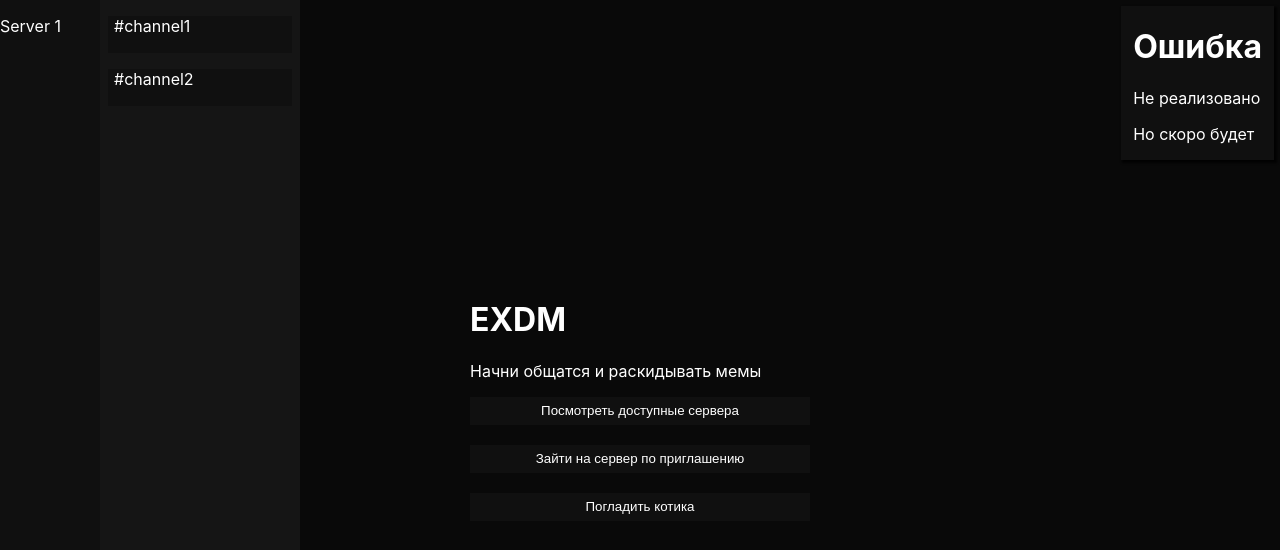
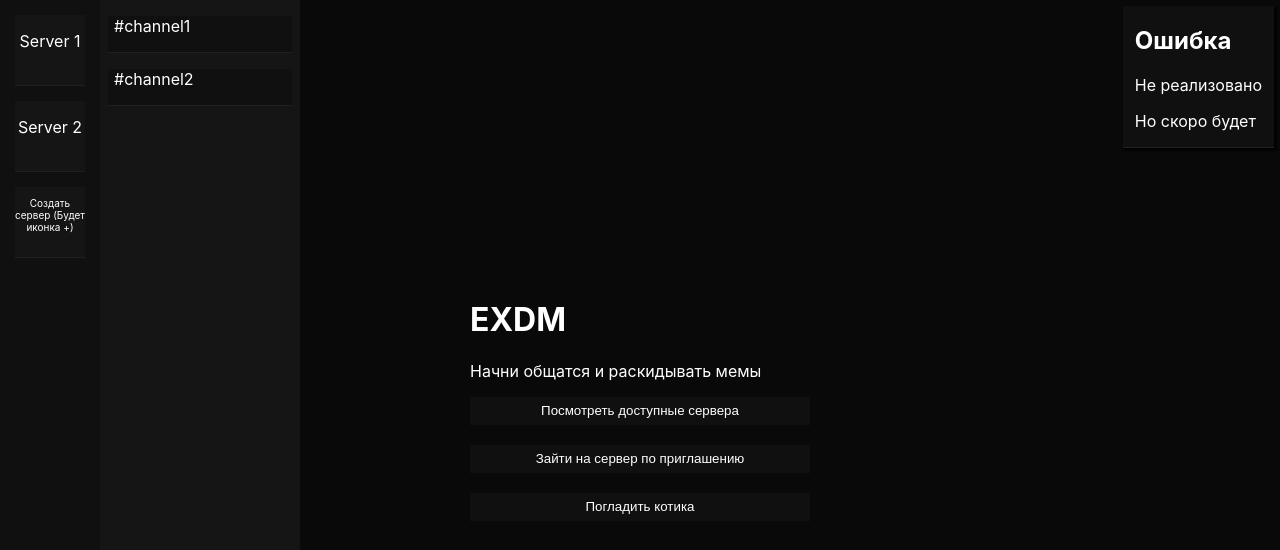
Before and after one commit to EXDMessenger-EXDM/EXDM-v2-src, a plain HTML site: page static/app.html in a window 1280 px wide. Both pictures are taken after a click on the button "Посмотреть доступные сервера". Drawn offline with Linux system fonts and the light colour scheme.

Commit message:
some new things

```diff
--- a/static/app.html
+++ b/static/app.html
@@ -4,13 +4,19 @@
     <meta charset="UTF-8">
     <meta http-equiv="X-UA-Compatible" content="IE=edge">
     <meta name="viewport" content="width=device-width, initial-scale=1.0">
-    <link rel="stylesheet" href="/css/app.css">
+    <link rel="stylesheet" href="./css/app.css">
     <title>EXDM</title>
 </head>
 <body>
     <div id="guilds">
       <div class="guild" id="some-guild-id-1">
         <p>Server 1</p>
+      </div>
+      <div class="guild" id="some-guild-id-1">
+        <p>Server 2</p>
+      </div>
+      <div class="guild" id="some-guild-id-1" style="font-size: 10px;">
+        <p>Создать сервер (Будет иконка +)</p>
       </div>
     </div>
     <div id="channels">
@@ -24,15 +30,18 @@
     <div class="welcome-screen">
       <h1>EXDM</h1>
       <p>Начни общатся и раскидывать мемы</p>
-      <button onclick="document.getElementById('notimplemented').hidden = false; setTimeout(() => document.getElementById('notimplemented').hidden = true, 3000);">Посмотреть доступные сервера</button><br><br>
-      <button onclick="document.getElementById('notimplemented').hidden = false; setTimeout(() => document.getElementById('notimplemented').hidden = true, 3000);">Зайти на сервер по приглашению</button><br><br>
-      <button onclick="document.getElementById('notimplemented').hidden = false; setTimeout(() => document.getElementById('notimplemented').hidden = true, 3000);">Погладить котика</button>
+      <button onclick="notimplementednotif.hidden = false; setTimeout(() => document.getElementById('notimplemented').hidden = true, 3000);">Посмотреть доступные сервера</button><br><br>
+      <button onclick="notimplementednotif.hidden = false; setTimeout(() => document.getElementById('notimplemented').hidden = true, 3000);">Зайти на сервер по приглашению</button><br><br>
+      <button onclick="notimplementednotif.hidden = false; setTimeout(() => document.getElementById('notimplemented').hidden = true, 3000);">Погладить котика</button>
     </div>
     <div class="notification" id="notimplemented" onclick="this.hidden = true;" hidden>
-      <h1>Ошибка</h1>
+      <h2>Ошибка</h2>
       <p>Не реализовано</p>
       <p>Но скоро будет</p>
     </div>
+    <script>
+      let notimplementednotif = document.getElementById('notimplemented');
+    </script>
     <!-- <img src="/svg/EXDM-red.svg" height="100"></img>
     <h1>Not implemented / Не реализовано</h1>
     <h3>We'll do it soon / Мы сделаем это в ближайшее время</h3> -->
--- a/static/css/app.css
+++ b/static/css/app.css
@@ -44,20 +44,36 @@ body {
     padding-right: 12px;
 }
 
+.notification,
+.channel,
+.guild {
+    transition: 0.3s;
+    border: 1px solid #202020;
+    border-style: none none solid;
+}
+.notification:hover,
+.channel:hover,
+.guild:hover {
+    border: 1px solid #f54242;
+    border-style: none none solid;
+}
+
 .channel {
     margin-left: 8px;
     margin-right: 8px;
     padding-left: 6px;
     background-color: #101010;
-
-    border: 1px solid transparent;
-    border-style: none none solid;
-    transition: 0.3s;
 }
 
-.channel:hover {
-    border: 1px solid #f54242;
-    border-style: none none solid;
+.guild {
+    background-color: #151515;
+    margin-left: 15px;
+    margin-right: 15px;
+    height: 70px;
+
+    text-align: center;
+    overflow: hidden;
+    margin-top: 15px;
 }
 
 #guilds {
@@ -65,7 +81,11 @@ body {
     background-color: #101010;
     width: 100px;
     height: 100%;
-    overflow: hidden;
+    overflow: scroll;
+}
+
+.guild:last-child {
+    margin-bottom: 15px;
 }
 
 #channels {
```
